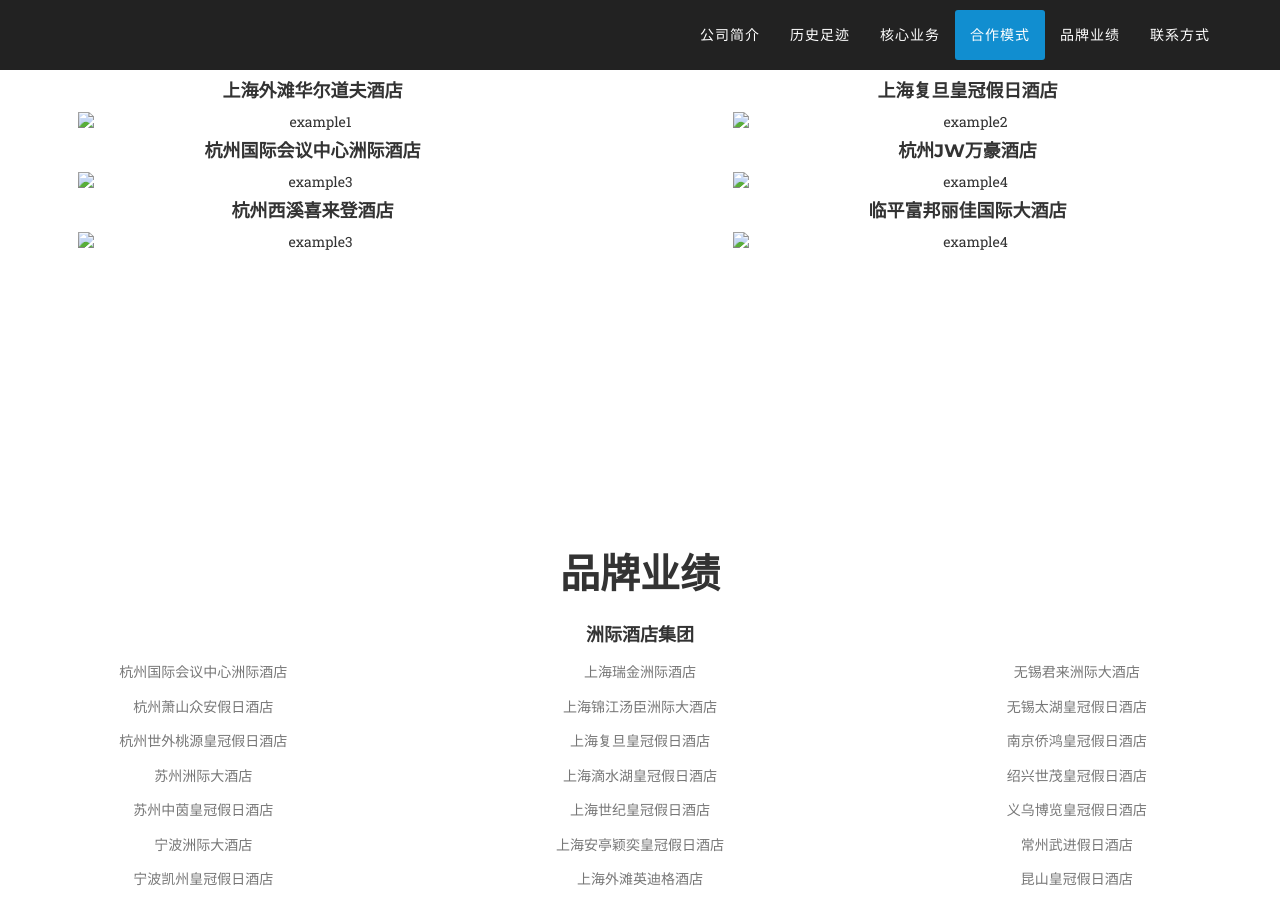
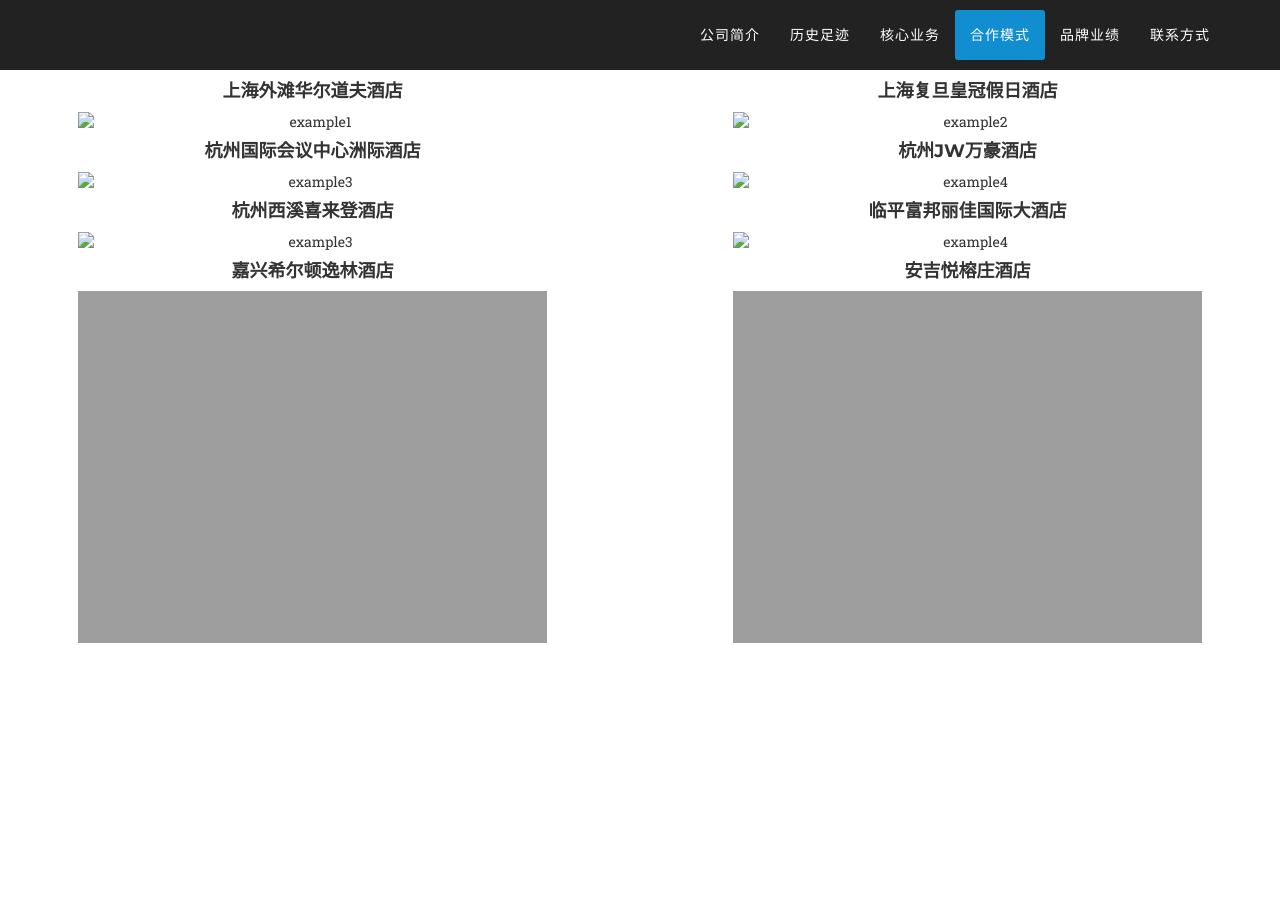
Before and after one commit to wxelec/wxelec.github.io, a Jekyll site: the page built from _posts/2014-09-15-Invasive-Fish.markdown, in a window 1280 px wide and 900 px high, scrolled down 4687 px. Built offline with Jekyll 4.4.1, drawn with Linux system fonts in a browser that asks for light colours; some web fonts are replaced.

Commit message:
Update examples.html

```diff
--- a/_includes/examples.html
+++ b/_includes/examples.html
@@ -67,4 +67,19 @@
                 </div>
             </div>
 
+            <div class="row text-center">
+                <div class="col-md-6">
+                    <div class="center-container">
+                    <h4 class="centered-text">嘉兴希尔顿逸林酒店</h4>
+                    <img src="img/example7" class="custom-image" alt="example7">
+                    </div>
+                </div>
+                <div class="col-md-6">
+                    <div class="center-container">
+                    <h4 class="centered-text">安吉悦榕庄酒店</h4>
+                    <img src="img/example8" class="custom-image" alt="example8">
+                    </div>
+                </div>
+            </div>
+
     </section>
```
